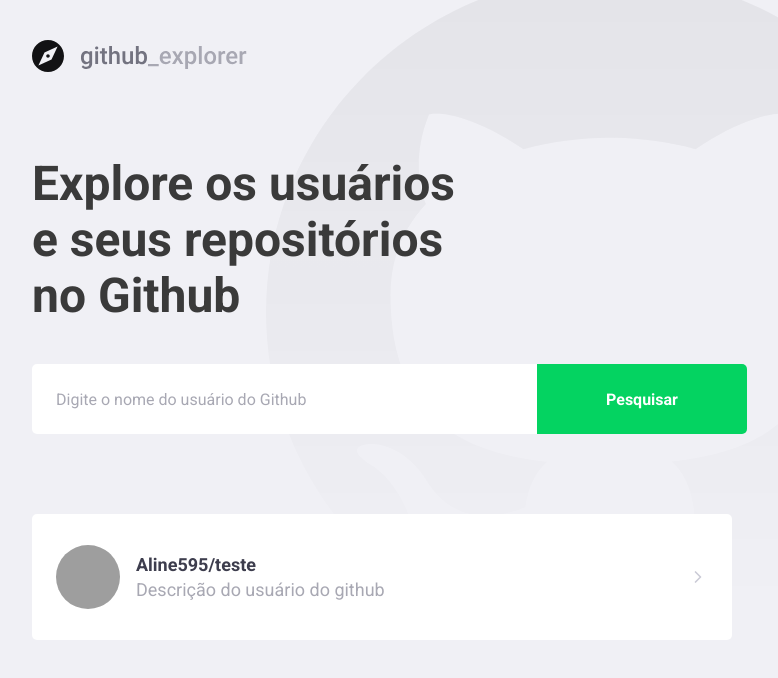
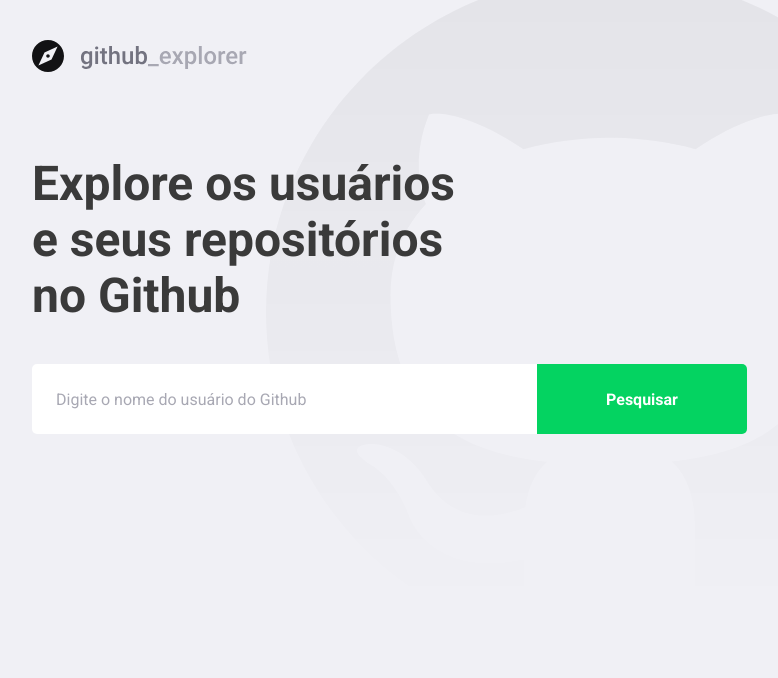
Before and after one commit to Aline595/github-explorer, a React (Create React App) app: page / in a window 1280 px wide. Shown: the top 678 px of the page, without its empty margins (148-926 px from the left). Built offline with nearby package versions, Linux system fonts and the light colour scheme; grey boxes are pictures that could not be loaded.

Commit message:
conectando a API do Github

```diff
--- a/package.json
+++ b/package.json
@@ -11,6 +11,7 @@
     "@types/react": "^16.9.53",
     "@types/react-dom": "^16.9.8",
     "@types/styled-components": "^5.1.4",
+    "axios": "^0.21.0",
     "polished": "^4.0.3",
     "react": "^17.0.1",
     "react-dom": "^17.0.1",
--- a/src/pages/Dashboard/index.tsx
+++ b/src/pages/Dashboard/index.tsx
@@ -1,34 +1,70 @@
-import React from 'react';
+import React, { useState, FormEvent } from 'react';
 import { FiChevronRight, FiX } from 'react-icons/fi';
+import api from '../../services/api';
 
 import logo from '../../assets/logo.svg';
 
 import { Title, Form, Repositories } from './styles';
 
+// Colocar somente informações que será usado e não necessariamente tudo que será retornado  pela API
+interface Repository {
+  full_name: string;
+  description: string;
+  owner: {
+    login: string;
+    avatar_url: string;
+  };
+}
+
 // fc -> componente escrito em formato de função
 const Dashboard: React.FC = () => {
+  const [newRepo, setNewRepo] = useState('');
+  const [repositories, setRepositories] = useState<Repository[]>([]);
+
+  async function handlerAddRepository(
+    event: FormEvent<HTMLFormElement>,
+  ): Promise<void> {
+    // Não deixa recarregar a página
+    event.preventDefault();
+    // Adição de um novo repositório
+
+    // Consumir API do Github
+    const response = await api.get<Repository>(`repos/${newRepo}`);
+    const repository = response.data;
+
+    // Salvar novo repositório no estado
+    setRepositories([...repositories, repository]);
+    setNewRepo('');
+  }
   return (
     <>
       <img src={logo} alt="Github Explorer" />
       <Title>Explore os usuários e seus repositórios no Github</Title>
 
-      <Form>
-        <input type="text" placeholder="Digite o nome do usuário do Github" />
+      <Form onSubmit={handlerAddRepository}>
+        <input
+          value={newRepo}
+          onChange={e => setNewRepo(e.target.value)}
+          type="text"
+          placeholder="Digite o nome do usuário do Github"
+        />
         <button type="submit">Pesquisar</button>
       </Form>
 
       <Repositories>
-        <a href="teste">
+        {repositories.map(repository => (
+          <a key={repository.full_name} href="teste">
             <img
-            src="https://avatars3.githubusercontent.com/u/56769013?s=460&u=a4f3390f46e8180496d3a99749f3e70b7402ae9e&v=4"
-            alt="Aline Soares da Silva"
+              src={repository.owner.avatar_url}
+              alt={repository.owner.login}
             />
             <div>
-            <strong>Aline595/teste</strong>
-            <p>Descrição do usuário do github</p>
+              <strong>{repository.full_name}</strong>
+              <p>{repository.description}</p>
             </div>
             <FiChevronRight size={20} />
           </a>
+        ))}
       </Repositories>
     </>
   );
--- a/src/pages/Dashboard/styles.ts
+++ b/src/pages/Dashboard/styles.ts
@@ -89,10 +89,11 @@
     }
 
     div {
-      margin: 16px;
+      margin: 0 16px;
+      flex: 1;
 
       strong {
-        font-size: 18px;
+        font-size: 20px;
         color: #3d3d4d;
       }
 
--- /dev/null
+++ b/src/services/api.ts
@@ -0,0 +1,7 @@
+import axios from 'axios';
+
+const api = axios.create({
+  baseURL: 'https://api.github.com/',
+});
+
+export default api;
```
Also changed, not shown: .eslintrc.json, 1 other file (tests, documents, lock files or other folders). Lines whose indentation alone changed are shown as unchanged.
